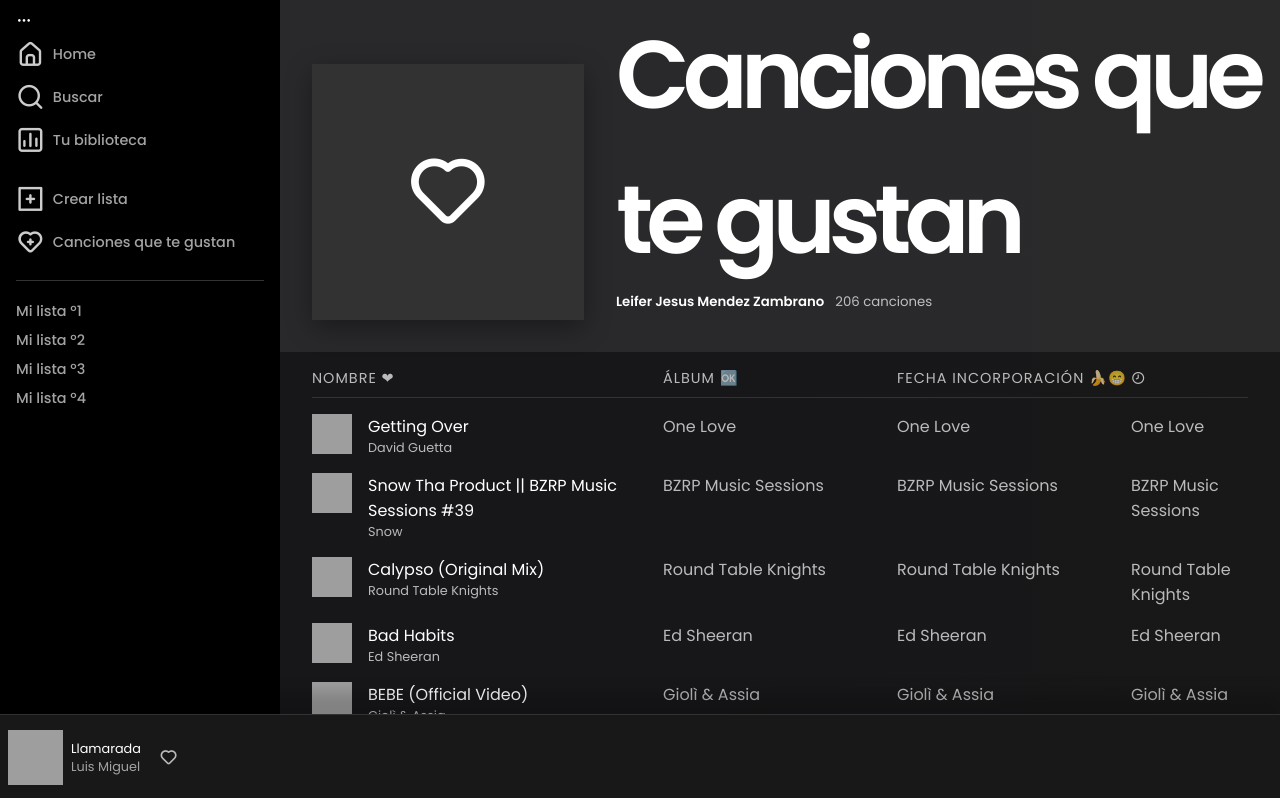
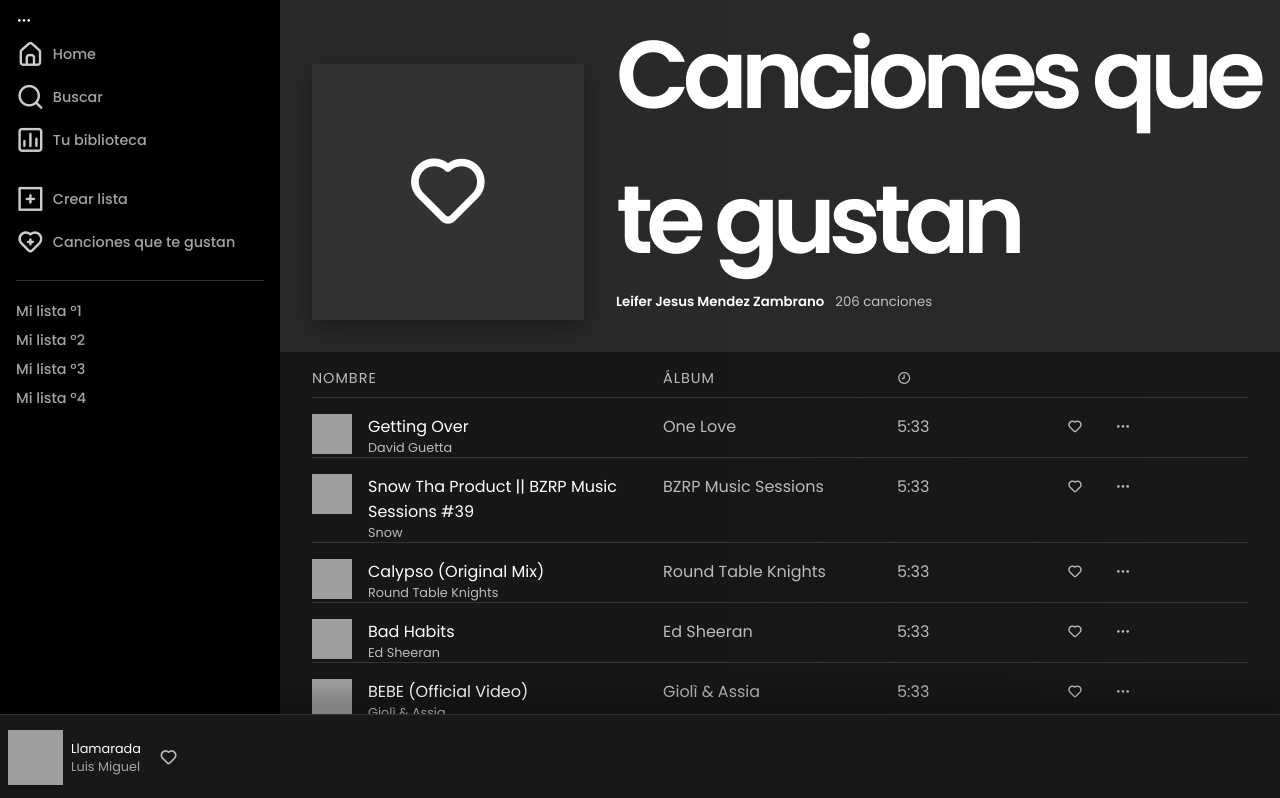
Before and after one commit to davidzz-code/Spotify-Angular-clone, an Angular app: page /favorites in a window 1280 px wide. Shown: the top 798 px of the page. Built offline with nearby package versions, Linux system fonts and the light colour scheme; grey boxes are pictures that could not be loaded.

Commit message:
feat: Add duration property to tracks model and duration pipe

```diff
--- a/src/app/core/models/tracks.model.ts
+++ b/src/app/core/models/tracks.model.ts
@@ -7,4 +7,5 @@
   cover: string;
   url: string;
   artist?: ArtistModel;
+  duration?: string | number;
 }
--- a/src/app/shared/components/play-list-body/play-list-body.component.css
+++ b/src/app/shared/components/play-list-body/play-list-body.component.css
@@ -19,6 +19,10 @@
   text-transform: uppercase;
   color: var(--color-4);
   opacity: .7;
+  }
+
+.play-list-table-header li span{
+  cursor: pointer;
 }
 
 .play-list-rows {
@@ -28,6 +32,7 @@
   grid-template-columns: 3fr 2fr 2fr 1fr;
   margin: 0;
   padding: 1rem 0 0 0;
+  border-bottom: solid 1px var(--color-2);
 }
 
 .play-list-rows .track-name-opacity {
@@ -54,3 +59,20 @@
   font-size: 80%;
   opacity: .7;
 }
+
+.track-time{
+  display: flex;
+  justify-content: space-between;
+}
+
+.track-options {
+  display: flex;
+  gap: 2rem;
+}
+
+.track-options i:hover {
+  color: var(--color-1);
+  cursor: pointer;
+  transform: scale(1.3);
+  transition: all 0.1s ease;
+}
--- a/src/app/shared/components/play-list-body/play-list-body.component.html
+++ b/src/app/shared/components/play-list-body/play-list-body.component.html
@@ -1,22 +1,24 @@
 <div class="play-list-body">
   <ul class="play-list-table-header">
-      <li>Nombre ❤</li>
-      <li>álbum 🆗</li>
-      <li>fecha incorporación 🍌😁</li>
+      <li (click)="changeSort('name')"><span>Nombre</span></li>
+      <li (click)="changeSort('album')"><span>Álbum</span></li>
       <li><i class="uil uil-clock-eight"></i></li>
   </ul>
-  <ul class="play-list-rows" *ngFor="let track of tracks">
+  <ul class="play-list-rows" *ngFor="let track of tracks | orderList:optionSort.property:optionSort.order">
       <li class="track-name">
           <ng-container *ngTemplateOutlet="coverSection;context:{track:track}"></ng-container>
       </li>
       <li class="track-name-opacity">
-          {{track.album}}
+          {{track.album }}
       </li>
       <li class="track-name-opacity">
-          {{track.album}}
-      </li>
-      <li class="track-name-opacity">
-          {{track.album}}
+        <div class="track-time">
+          <span>{{track.duration | duration:track.duration}}</span>
+          <div class="track-options">
+            <i class="uil uil-heart"></i>
+            <i class="uil uil-ellipsis-h"></i>
+          </div>
+        </div>
       </li>
 
   </ul>
--- a/src/app/shared/components/play-list-body/play-list-body.component.ts
+++ b/src/app/shared/components/play-list-body/play-list-body.component.ts
@@ -2,20 +2,32 @@
 import { Component } from '@angular/core';
 import * as dataRaw from '../../../data/tracks.json';
 import { TracksModel } from '@core/models/tracks.model';
+import { OrderListPipe } from '@shared/pipe/order-list.pipe';
+import { DurationPipe } from '@shared/pipe/duration.pipe';
 
 @Component({
   selector: 'app-play-list-body',
   standalone: true,
-  imports: [CommonModule],
+  imports: [CommonModule, OrderListPipe, DurationPipe],
   templateUrl: './play-list-body.component.html',
   styleUrl: './play-list-body.component.css'
 })
 export class PlayListBodyComponent {
   tracks: TracksModel[] = [];
+  optionSort: {property: string | null, order: string} = {property: null, order: 'asc'};
 
   ngOnInit() {
     const { data }: any = (dataRaw as any).default;
     this.tracks = data;
   }
 
+  changeSort(property: string): void {
+    const { order } = this.optionSort;
+    this.optionSort = {
+      property: property,
+      order: order === 'asc' ? 'desc' : 'asc'
+    }
+
+    console.log('this.optionSort:', this.optionSort);
+  }
 }
--- /dev/null
+++ b/src/app/shared/pipe/duration.pipe.ts
@@ -0,0 +1,18 @@
+import { Pipe, PipeTransform } from '@angular/core';
+
+@Pipe({
+  name: 'duration',
+  standalone: true
+})
+export class DurationPipe implements PipeTransform {
+
+  transform(value: any, ...args: any[]): any {
+    const start = value.start;
+    const end = value.end;
+    const durationInSeconds = end - start;
+    const minutes = Math.floor(durationInSeconds / 60);
+    const seconds = durationInSeconds % 60;
+    return `${minutes}:${seconds < 10 ? '0' : ''}${seconds}`;
+  }
+
+}
--- /dev/null
+++ b/src/app/shared/pipe/order-list.pipe.ts
@@ -0,0 +1,31 @@
+import { Pipe, PipeTransform } from '@angular/core';
+import { TracksModel } from '@core/models/tracks.model';
+
+@Pipe({
+  name: 'orderList',
+  standalone: true
+})
+export class OrderListPipe implements PipeTransform {
+
+  transform(value: Array<any>, args: string | null = null, sort: string = 'asc'): TracksModel[] {
+
+    try {
+      if (args === null) {
+        return value;
+      } else {
+        const tmpList = value.sort((a, b) => {
+          if (a[args] < b[args]) return -1;
+          if (a[args] === b[args]) return 0;
+          if (a[args] > b[args]) return 1;
+
+          return 1;
+        });
+
+        return (sort === 'asc') ? tmpList : tmpList.reverse();
+      }
+    } catch (error) {
+      console.error('Error in OrderListPipe', error);
+      return value;
+    }
+  }
+}
--- a/src/app/shared/shared.module.ts
+++ b/src/app/shared/shared.module.ts
@@ -7,6 +7,8 @@
 import { SectionGenericComponent } from './components/section-generic/section-generic.component';
 import { PlayListHeaderComponent } from './components/play-list-header/play-list-header.component';
 import { PlayListBodyComponent } from './components/play-list-body/play-list-body.component';
+import { OrderListPipe } from './pipe/order-list.pipe';
+import { DurationPipe } from './pipe/duration.pipe';
 
 @NgModule({
   declarations: [],
@@ -19,6 +21,8 @@
     SectionGenericComponent,
     PlayListHeaderComponent,
     PlayListBodyComponent,
+    OrderListPipe,
+    DurationPipe,
   ],
   exports: [
     SideBarComponent,
@@ -28,6 +32,8 @@
     SectionGenericComponent,
     PlayListHeaderComponent,
     PlayListBodyComponent,
+    OrderListPipe,
+    DurationPipe,
   ]
 })
 export class SharedModule {}
```
Also changed, not shown: 2 other files (tests, documents, lock files or other folders).
